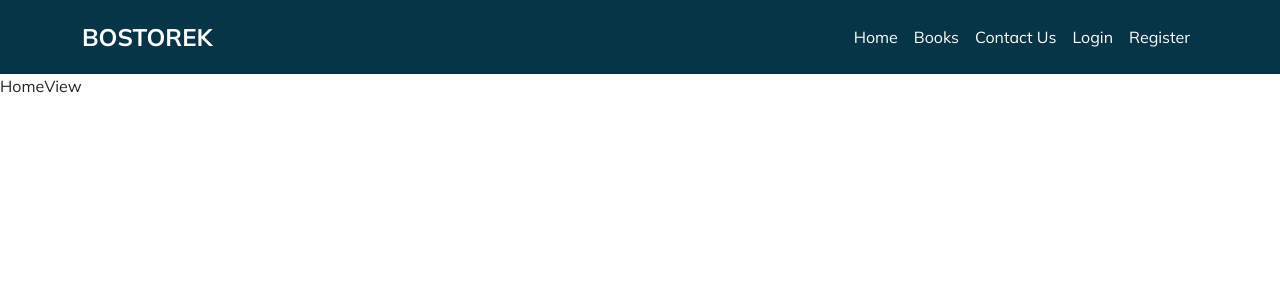
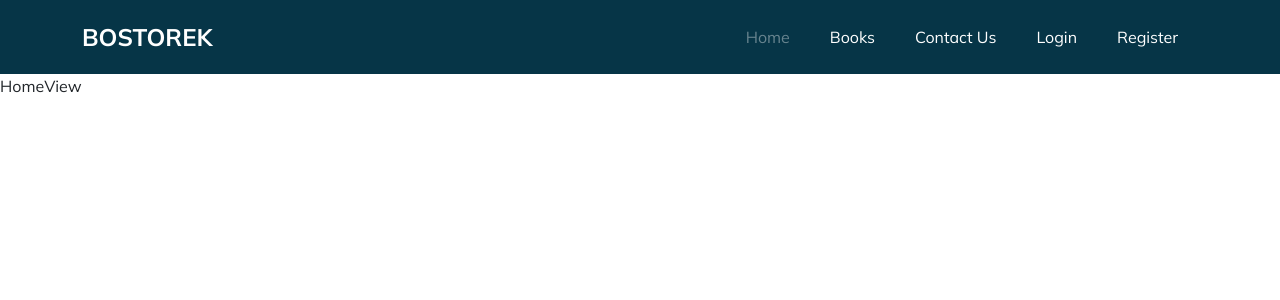
Before and after one commit to cahangirasgerov2003/Bostorek-az, a Vue app in the folder frontend/: page / in a window 1280 px wide. Shown: the top 300 px of the page. Built offline with nearby package versions, Linux system fonts and the light colour scheme.

Commit message:
Nav links will be actived

```diff
--- a/frontend/src/App.vue
+++ b/frontend/src/App.vue
@@ -1,7 +1,6 @@
 <template>
   <div>
     <NavBar />
-
     <RouterView />
   </div>
 </template>
--- a/frontend/src/components/NavBar.vue
+++ b/frontend/src/components/NavBar.vue
@@ -1,24 +1,34 @@
 <template>
   <nav class="navbar navbar-expand-lg custom-navbar">
     <div class="container">
-      <a class="navbar-brand" href="#">{{
-        isUpperCase ? BrandName.toUpperCase() : BrandName
-      }}</a>
+      <RouterLink class="navbar-brand" v-bind:to="{ name: 'home' }"
+        >BOSTOREK</RouterLink
+      >
       <ul class="navbar-nav">
         <li class="nav-item">
-          <a class="nav-link" href="#">Home</a>
+          <RouterLink class="nav-link" v-bind:to="{ name: 'home' }"
+            >Home</RouterLink
+          >
         </li>
         <li class="nav-item">
-          <a class="nav-link" href="#">Books</a>
+          <RouterLink class="nav-link" v-bind:to="{ name: 'books' }"
+            >Books</RouterLink
+          >
         </li>
         <li class="nav-item">
-          <a class="nav-link" href="#">Contact Us</a>
+          <RouterLink class="nav-link" v-bind:to="{ name: 'contact' }"
+            >Contact Us</RouterLink
+          >
         </li>
         <li class="nav-item">
-          <a class="nav-link" href="#">Login</a>
+          <RouterLink class="nav-link" v-bind:to="{ name: 'login' }"
+            >Login</RouterLink
+          >
         </li>
         <li class="nav-item">
-          <a class="nav-link" href="#">Register</a>
+          <RouterLink class="nav-link" v-bind:to="{ name: 'register' }"
+            >Register</RouterLink
+          >
         </li>
       </ul>
     </div>
@@ -26,14 +36,14 @@
 </template>
 
 <script>
+import { RouterLink } from "vue-router";
+
 export default {
   name: "NavBar",
   data() {
-    return {
-      BrandName: "Bostorek",
-      isUpperCase: true,
-    };
+    return {};
   },
+  components: { RouterLink },
 };
 </script>
 
@@ -52,8 +62,16 @@ export default {
 }
 
 .nav-link {
-  padding: 10px 25px;
+  padding: 10px 20px !important;
   color: #ffffff;
   text-align: center;
 }
+
+.nav-link:hover {
+  color: rgba(255, 255, 255, 0.393);
+}
+
+.activeLink.nav-link {
+  color: rgba(255, 255, 255, 0.393);
+}
 </style>
--- a/frontend/src/router/index.js
+++ b/frontend/src/router/index.js
@@ -35,6 +35,7 @@ const router = createRouter({
       component: RegisterView,
     },
   ],
+  linkActiveClass: "activeLink",
 });
 
 export default router;
```
